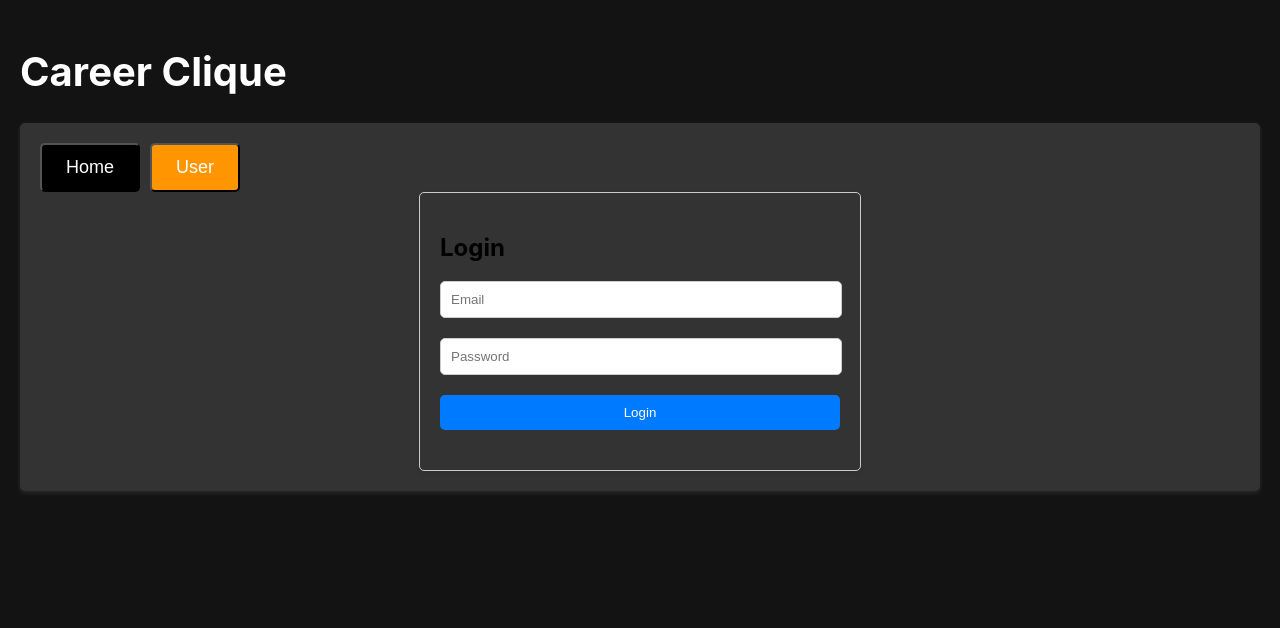
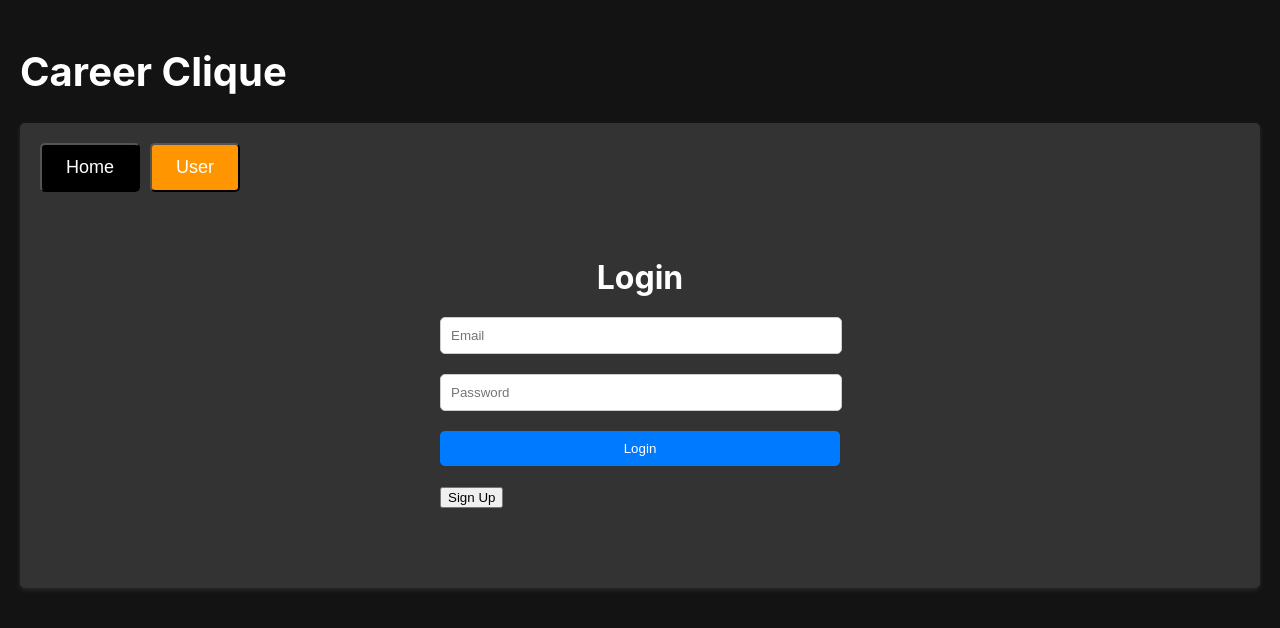
Before and after one commit to Makhafagy/Career-Clique, a React (Create React App) app in the folder frontend/: page / in a window 1280 px wide. Both pictures are taken after a click on the button "User". Shown: the top 628 px of the page. Built offline with nearby package versions, Linux system fonts and the light colour scheme.

Commit message:
user login styling is in place and sign up button added to change call to sign up api

```diff
--- a/frontend/package.json
+++ b/frontend/package.json
@@ -8,6 +8,7 @@
     "@testing-library/user-event": "^13.5.0",
     "react": "^18.2.0",
     "react-dom": "^18.2.0",
+    "react-router-dom": "^6.22.1",
     "react-scripts": "5.0.1",
     "web-vitals": "^2.1.4"
   },
@@ -34,5 +35,8 @@
       "last 1 firefox version",
       "last 1 safari version"
     ]
+  },
+  "devDependencies": {
+    "@babel/plugin-proposal-private-property-in-object": "^7.21.11"
   }
 }
--- a/frontend/src/components/user/UserLogin.css
+++ b/frontend/src/components/user/UserLogin.css
@@ -1,13 +1,20 @@
 /* components/UserLogin.css */
 
 .login-container {
-    max-width: 400px;
-    margin: 0 auto;
-    padding: 20px;
-    border: 1px solid #ccc;
-    border-radius: 5px;
-    box-shadow: 0 2px 5px rgba(0, 0, 0, 0.1);
-  }
+  width: 400px; /* Set width of the login container */
+  margin: 0 auto; /* Center align the container */
+  padding: 40px; /* Add padding to the container */
+  background-color: #333; /* Set background color */
+  border-radius: 10px; /* Add border radius for rounded corners */
+}
+
+.login-title {
+  font-size: 32px; /* Increase font size for the title */
+  color: #fff; /* Set text color to white for better contrast in dark mode */
+  text-align: center; /* Center align the title */
+  margin-bottom: 20px; /* Add some bottom margin for spacing */
+}
+
 
   .form-group {
     margin-bottom: 20px;
--- a/frontend/src/index.js
+++ b/frontend/src/index.js
@@ -1,14 +1,19 @@
 import React from 'react'
 import ReactDOM from 'react-dom'
+import { BrowserRouter } from 'react-router-dom' // Import BrowserRouter
 import './index.css'
 import App from './App'
 import reportWebVitals from './reportWebVitals'
 
 ReactDOM.render(
   <React.StrictMode>
-    <div>
-      <App /> {/* Render the App component */}
-    </div>
+    <BrowserRouter>
+      {' '}
+      {/* Wrap your App component with BrowserRouter */}
+      <div>
+        <App /> {/* Render the App component */}
+      </div>
+    </BrowserRouter>
   </React.StrictMode>,
   document.getElementById('root')
 )
--- a/frontend/src/views/user/login/UserLogin.js
+++ b/frontend/src/views/user/login/UserLogin.js
@@ -1,7 +1,10 @@
 import React, { useState } from 'react'
+import { useNavigate } from 'react-router-dom' // Import useNavigate instead of useHistory
 import '../../../components/user/UserLogin.css' // Import the CSS file for styling
 
 const UserLogin = () => {
+  const navigate = useNavigate() // Initialize useNavigate hook
+
   const [formData, setFormData] = useState({
     email: '',
     password: '',
@@ -17,9 +20,14 @@ const UserLogin = () => {
     // Handle form submission
   }
 
+  const handleSignUp = () => {
+    // Navigate to the sign-up page
+    navigate('/signup')
+  }
+
   return (
     <div className='login-container'>
-      <h2>Login</h2>
+      <h2 className='login-title'>Login</h2>
       <form onSubmit={handleSubmit}>
         <div className='form-group'>
           <input type='email' name='email' placeholder='Email' value={formData.email} onChange={handleChange} className='input-field' />
@@ -33,6 +41,12 @@ const UserLogin = () => {
           </button>
         </div>
       </form>
+      {/* Add the sign-up button */}
+      <div className='form-group'>
+        <button onClick={handleSignUp} className='signup-button'>
+          Sign Up
+        </button>
+      </div>
     </div>
   )
 }
```
Also changed, not shown: 1 other file (tests, documents, lock files or other folders).
